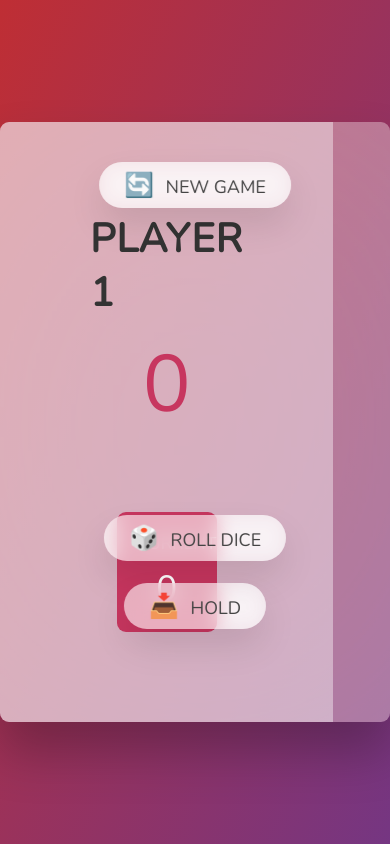
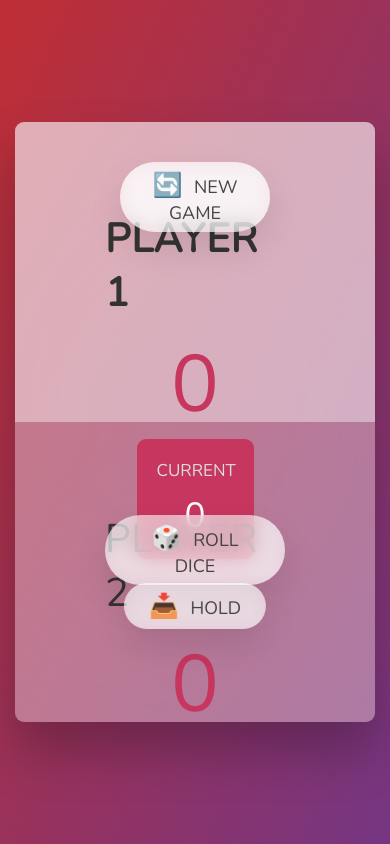
Before and after one commit to Blacks17/pig-game, a website built with Parcel: page index.html in a window 390 px wide. Built offline with nearby package versions, Linux system fonts and the light colour scheme.

Commit message:
Responsive

```diff
--- /dev/null
+++ b/css/queries.css
@@ -0,0 +1,75 @@
+/* 1060/16 = */
+@media (max-width: 67em) {
+  main {
+    margin: 1.5rem;
+  }
+}
+
+/* BELOW 944px (Tablet) */
+/* 944/16 = 59 */
+@media (max-width: 59em) {
+  html {
+    font-size: 50%;
+  }
+
+  main {
+    height: 90vh;
+    flex-direction: column;
+  }
+
+  .player {
+    flex: 0 50%;
+    max-height: 50%;
+  }
+
+  .player--0 {
+    padding-top: 6rem;
+  }
+  .btn--new {
+    left: 5%;
+    top: 50%;
+    transform: translateY(-50%);
+  }
+  .btn--roll {
+    left: 75%;
+    top: 45%;
+    transform: translateY(-50%);
+  }
+  .btn--hold {
+    left: 77%;
+    top: 55%;
+    transform: translateY(-50%);
+  }
+  .dice {
+    left: 50%;
+    top: 50%;
+    transform: translate(-50%, -50%);
+  }
+}
+
+/* BELOW 704px (Smaller Tablet) */
+/* 704/16px */
+@media (max-width: 44em) {
+  .btn--new {
+    left: 3%;
+  }
+}
+
+/* BELOW 544px (Phones) */
+/* 544/16px  */
+@media (max-width: 34em) {
+  .btn {
+    padding: 1rem 2rem;
+  }
+  .btn--new {
+    left: 1%;
+    width: 15rem;
+  }
+}
+/* 357/15 */
+@media (max-width: 24em) {
+  .btn {
+    padding: 0.8rem 1rem;
+    border-radius: 2rem;
+  }
+}
--- a/index.html
+++ b/index.html
@@ -4,7 +4,8 @@
     <meta charset="UTF-8" />
     <meta name="viewport" content="width=device-width, initial-scale=1.0" />
     <meta http-equiv="X-UA-Compatible" content="ie=edge" />
-    <link rel="stylesheet" href="style.css" />
+    <link rel="stylesheet" href="/css/style.css" />
+    <link rel="stylesheet" href="/css/queries.css" />
     <title>Pig Game</title>
   </head>
   <body>
```
Also changed, not shown: css/style.css (renamed from style.css).
